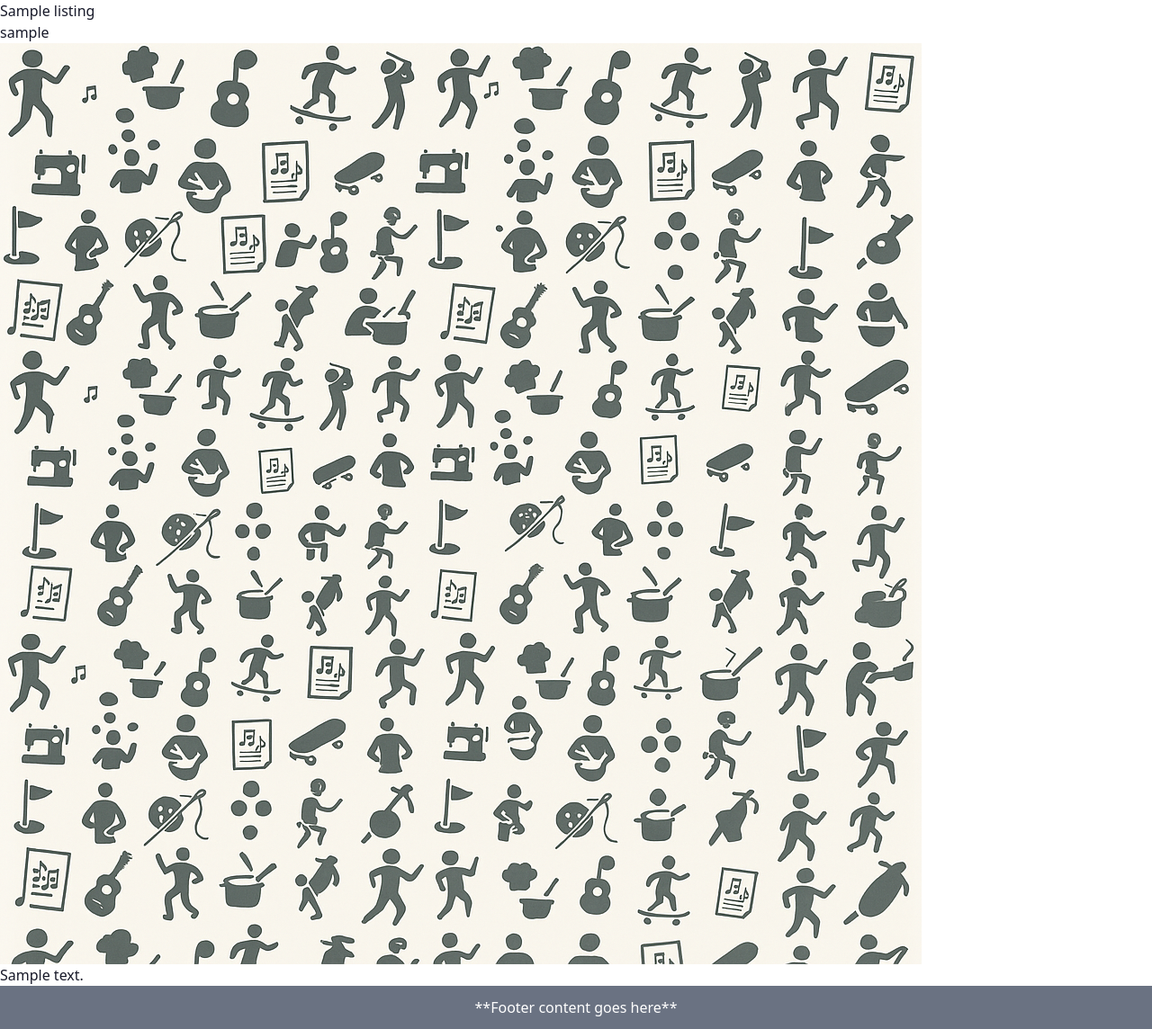
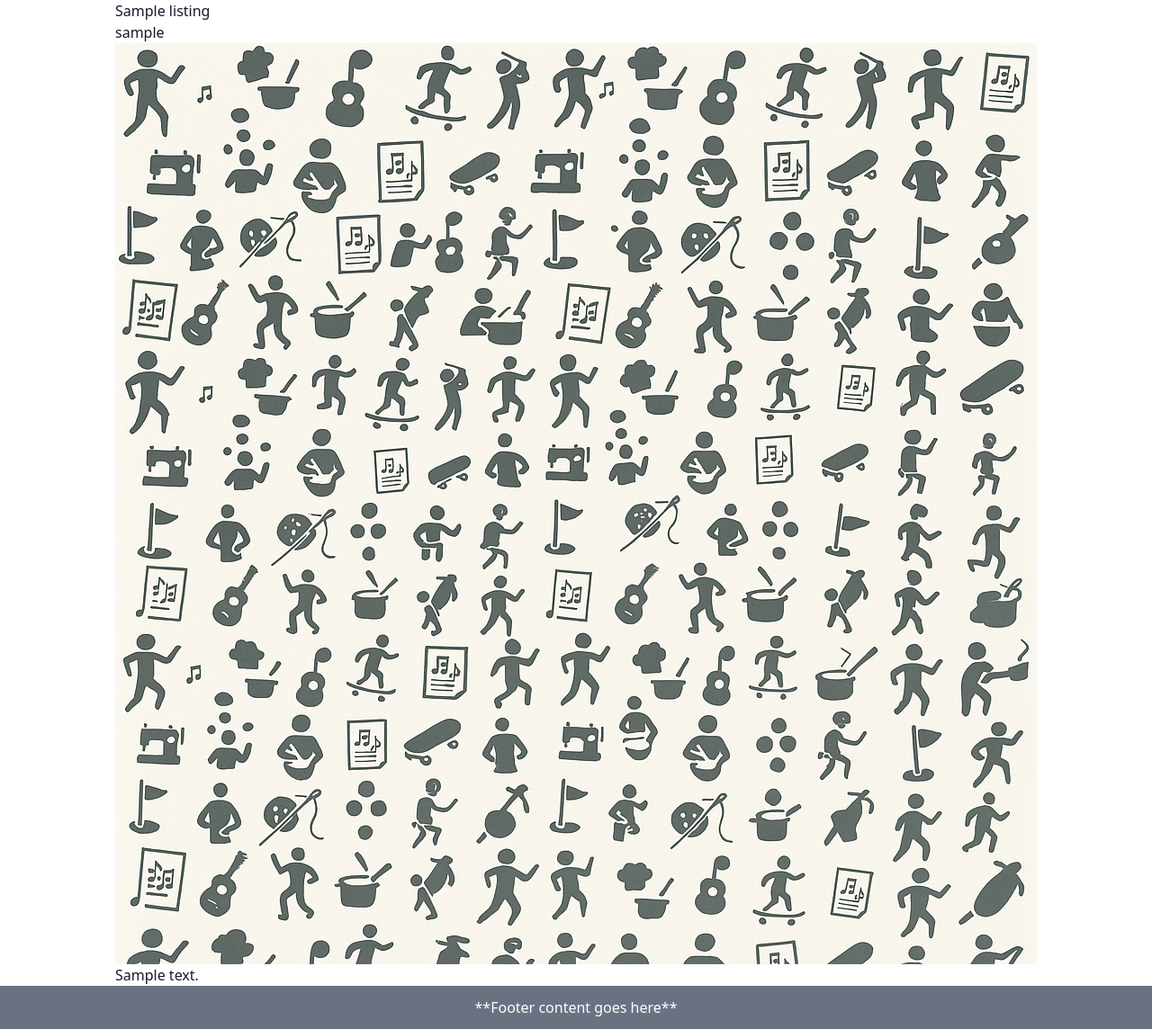
Before and after one commit to SandyWyper/Know-How, a Django app: a page that uses templates/base.html in a window 1280 px wide. Shown: the part 65-1209 px from the top of the page at 90% size. Run offline with Django 4.2, Linux system fonts and the light colour scheme; tables that the repository leaves empty hold one stand-in row (values such as "Sample post"); style sheets or scripts are compiled from the project's sources; some libraries are stand-ins or nearby versions.

Commit message:
Refactor listing_detail.html and base.html: Simplify structure by removing unnecessary divs

```diff
--- a/listings/templates/listings/listing_detail.html
+++ b/listings/templates/listings/listing_detail.html
@@ -1,6 +1,5 @@
 {% extends 'base.html' %} {% block content %} {% load static %}
 
-<div>
 <div>
   <div>
     <div>
@@ -16,19 +15,12 @@
       />
     </div>
   </div>
-  </div>
-</div>
 
-<div>
-  <div>
-    <div>
   <div>
     <!-- The post content goes inside the card-text. -->
     <!-- Use the | safe filter inside the template tags -->
     {{ listing.content | safe }}
   </div>
 </div>
-  </div>
 
 {% endblock content %}
-</div>
--- a/templates/base.html
+++ b/templates/base.html
@@ -91,7 +91,7 @@
       </div>
     </nav>
 
-    <main class="0 flex-grow">
+    <main class="max-w-7xl sm:px-6 lg:px-8 flex-grow px-4 mx-auto">
       {% block content %}
       <!-- Content Goes here -->
       {% endblock content %}
```
Lines whose indentation alone changed are shown as unchanged.
